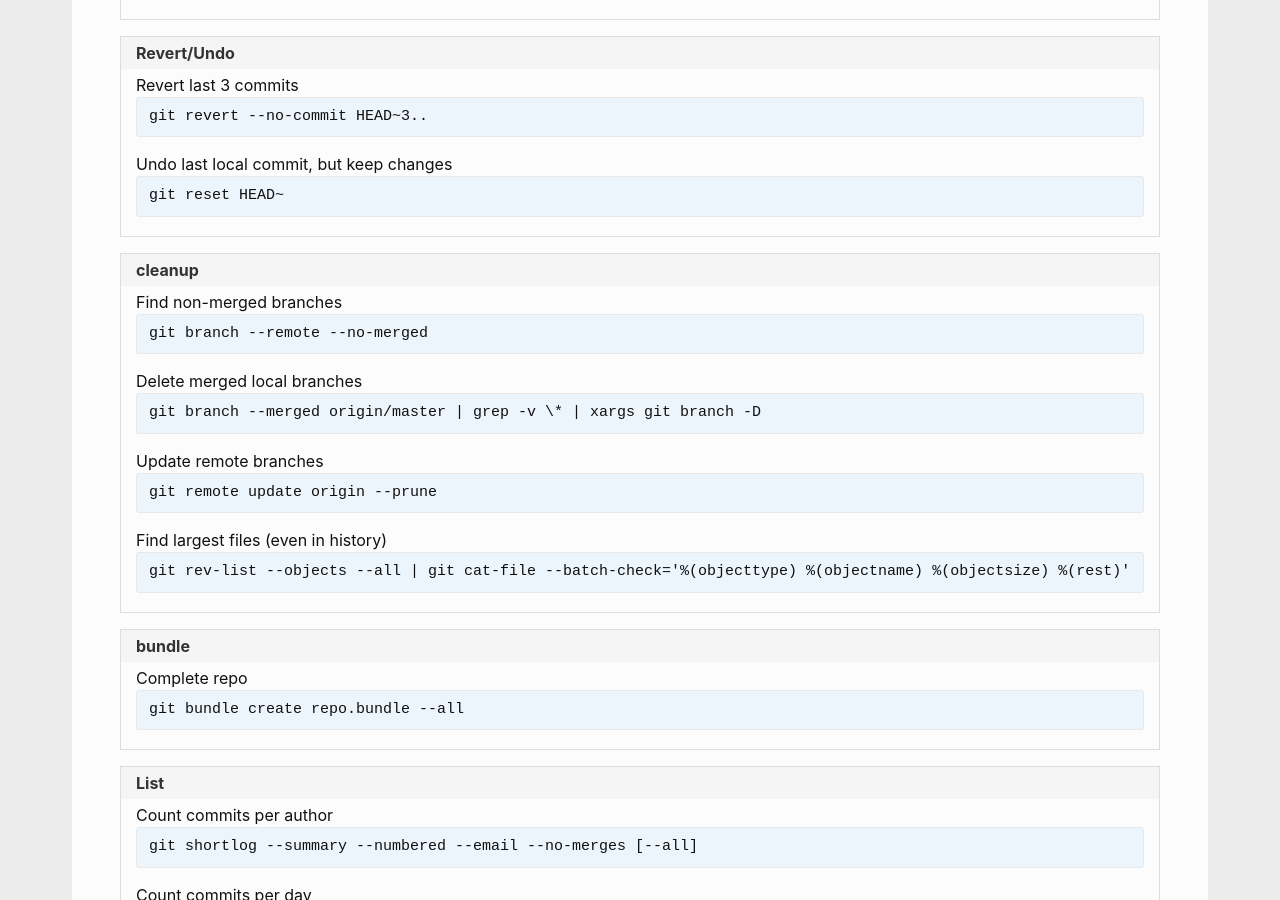
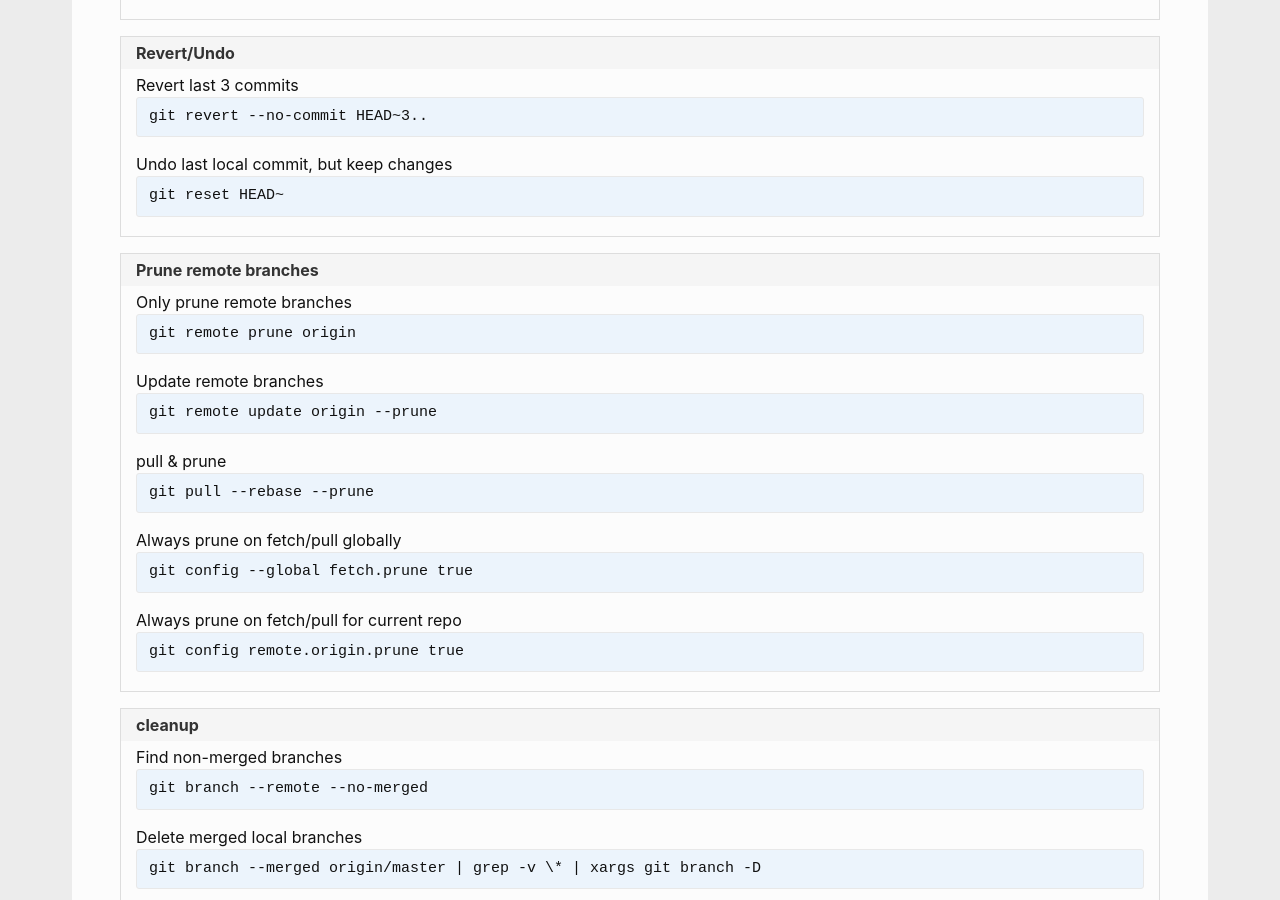
Before and after one commit to andreas-mausch/cheatsheets, a Jekyll site: the page built from _cheatsheets/git.md, in a window 1280 px wide and 900 px high, scrolled down 442 px. Built offline with Jekyll 4.4.1, drawn with Linux system fonts in a browser that asks for light colours.

Commit message:
git prune

```diff
--- a/_cheatsheets/git.md
+++ b/_cheatsheets/git.md
@@ -12,11 +12,17 @@ section:
     commands:
       Revert last 3 commits: git revert --no-commit HEAD~3..
       Undo last local commit, but keep changes: git reset HEAD~
+  - name: Prune remote branches
+    commands:
+      Only prune remote branches: git remote prune origin
+      Update remote branches: git remote update origin --prune
+      pull & prune: git pull --rebase --prune
+      Always prune on fetch/pull globally: git config --global fetch.prune true
+      Always prune on fetch/pull for current repo: git config remote.origin.prune true
   - name: cleanup
     commands:
       Find non-merged branches: git branch --remote --no-merged
       Delete merged local branches: git branch --merged origin/master | grep -v \* | xargs git branch -D
-      Update remote branches: git remote update origin --prune
       Find largest files (even in history): "git rev-list --objects --all | git cat-file --batch-check='%(objecttype) %(objectname) %(objectsize) %(rest)' | sed -n 's/^blob //p' |   sort --numeric-sort --key=2 | cut -c 1-12,41- | $(command -v gnumfmt || echo numfmt) --field=2 --to=iec-i --suffix=B --padding=7 --round=nearest"
   - name: bundle
     commands:
```
